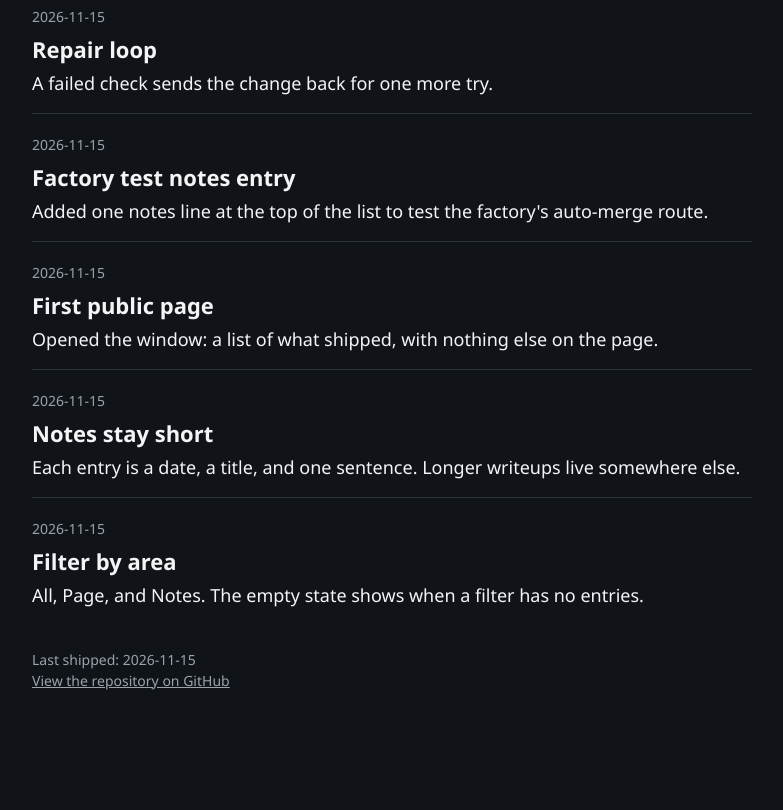
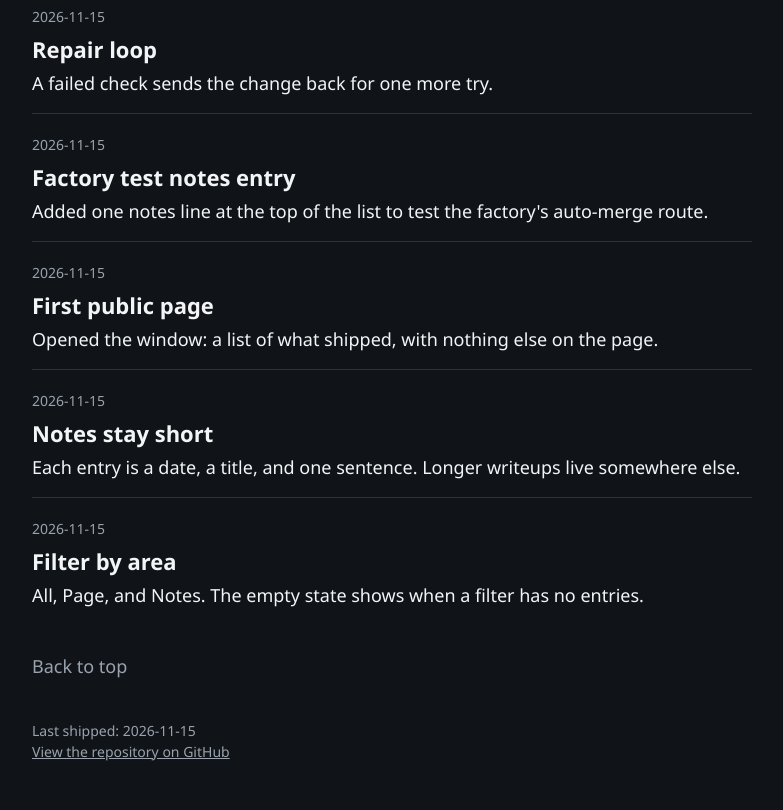
Before and after one commit to suraj-imh/ship-window, a website: page index.html in a window 1280 px wide. Shown: the part 531-1341 px from the top of the page, without its empty margins (248-1031 px from the left). Before the commit the page ends 1270 px from the top, so only its background shows below. Drawn offline with Linux system fonts and the light colour scheme.

Commit message:
Add a back-to-top link to the changelog
Adds a "Back to top" link after the changelog list that jumps to the page header. Smooth scrolling is applied only when the reader has not asked for reduced motion. The link is styled like the filter button text.

Fixes ENG6-1280

```diff
--- a/index.html
+++ b/index.html
@@ -7,7 +7,7 @@
   <link rel="stylesheet" href="styles.css">
 </head>
 <body>
-  <header>
+  <header id="top">
     <p class="eyebrow">Public changelog</p>
     <h1>Ship window</h1>
     <p class="lede">A short record of what shipped. Filter by area, or read the latest first.</p>
@@ -21,6 +21,7 @@
     </div>
     <ol id="list"></ol>
     <p id="empty" hidden>Nothing in this area yet.</p>
+    <p class="back-to-top"><a href="#top">Back to top</a></p>
   </main>
   <footer>
     <p id="last-shipped"></p>
--- a/styles.css
+++ b/styles.css
@@ -77,3 +77,13 @@ h2 { margin: 4px 0; font-size: 22px; }
 p { margin: 0; }
 
 #empty { color: var(--muted); }
+
+.back-to-top { margin: 28px 0 16px; }
+
+.back-to-top a { color: var(--muted); text-decoration: none; }
+
+.back-to-top a:hover, .back-to-top a:focus-visible { color: var(--ink); }
+
+@media (prefers-reduced-motion: no-preference) {
+  html { scroll-behavior: smooth; }
+}
```
